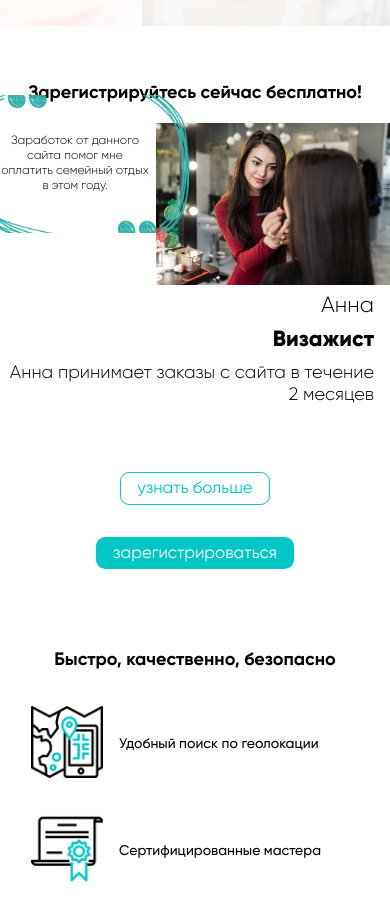
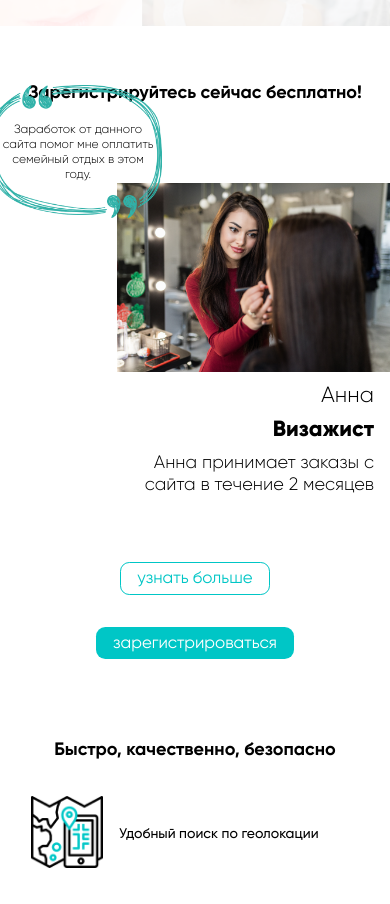
Before and after one commit to MykhailKo/beauty-links, a React (Create React App) app: page / in a window 390 px wide. Shown: the part 3020-3924 px from the top of the page. Built offline with nearby package versions, Linux system fonts and the light colour scheme; the HTML template or start-up script is replaced by a standard one.

Commit message:
finished girl2 responsive quote

```diff
--- a/src/components/Landing/MainSection/RegisterNow/RegisterNow.js
+++ b/src/components/Landing/MainSection/RegisterNow/RegisterNow.js
@@ -9,8 +9,15 @@ const RegisterNow = () => {
       <div className={styles.container}>
         <SecTitle title={"Зарегистрируйтесь сейчас бесплатно!"} />
         <div className={styles.MainCategory}>
-          <div></div>
-          <img src="/assets/img/girl2.png" alt="girl2" />
+          <div className={styles.quote}>
+            <span>
+              Заработок от данного сайта помог мне оплатить семейный отдых в
+              этом году.
+            </span>
+          </div>
+          <div className={styles.girl}>
+            <img src="/assets/img/girl2.png" alt="girl2" />
+          </div>
           <div className={styles.Description}>
             <div className={styles.name}>Анна</div>
             <div className={styles.profession}>Визажист</div>
--- a/src/components/Landing/MainSection/RegisterNow/RegisterNow.module.scss
+++ b/src/components/Landing/MainSection/RegisterNow/RegisterNow.module.scss
@@ -13,40 +13,34 @@
 }
 
 .MainCategory {
-  position: relative;
   margin-bottom: 50px;
   display: flex;
-  align-items: flex-end;
   flex-direction: column;
-  text-align: right;
-  // margin-top: 33%;
-  width: 100%;
+
+  @media (min-width: $break-xl) {
+    margin-top: 100px;
+    flex-direction: row;
+  }
+}
+
+.girl {
+  flex: 1 1 0px;
+  margin-left: auto;
+  width: 70%;
   & img {
-    width: 60%;
-    flex: 1 1 0px;
-    @media (min-width: $break-md) {
-      width: auto;
-    }
+    width: 100%;
   }
-  & div {
-    flex: 1 1 0px;
-    @media (min-width: $break-xl) {
-      text-align: left;
-    }
-  }
-  &:before {
-    content: "Заработок от данного сайта помог мне оплатить семейный отдых в этом году.";
-    position: absolute;
+}
+
+.quote {
+  flex: 1 1 0px;
+  display: flex;
+  flex-direction: column;
+  // margin: 0px 1rem;
+  & > span {
+    position: relative;
     display: block;
-    padding: 10%;
-    top: -10%;
-    width: 150px;
-    left: -10%;
-    background: url("/assets/img/hot-quote.png");
-    background-size: 100%;
     text-align: center;
-    background-repeat: no-repeat;
-    background-position: center;
     font-family: "Gilroy";
     font-style: normal;
     font-weight: 300;
@@ -54,29 +48,69 @@
     line-height: 15px;
     text-align: center;
     color: #000000;
+    @media (max-width: 400px) {
+      max-width: 40%;
+    }
+    @media (min-width: 400px) {
+      max-width: 30%;
+    }
+    @media (min-width: $break-sm) {
+      padding: 1rem;
+    }
+    @media (min-width: $break-md) {
+      max-width: 30%;
+    }
+    @media (min-width: $break-lg) {
+      font-size: 16px;
+      line-height: 20px;
+      max-width: 30%;
+      padding: 1.5rem;
+    }
     @media (min-width: $break-xl) {
-      width: 180px;
-      top: -33%;
-      left: 1%;
-      background-size: unset;
-      padding: 100px;
       font-size: 18px;
       line-height: 22px;
-      text-align: center;
+      max-width: 60%;
+      padding: 0;
+    }
+    &:before {
+      content: "";
+      position: absolute;
+      top: -65%;
+      left: -65%;
+      width: 225%;
+      height: 225%;
+      background: url("/assets/img/hot-quote.png");
+      background-size: 50%;
+      background-repeat: no-repeat;
+      background-position: center;
+      @media (min-width: $break-sm) {
+        background-size: 45%;
+      }
+      @media (min-width: $break-md) {
+        background-size: 40%;
+      }
+      @media (min-width: $break-xl) {
+        background-size: 50%;
+      }
     }
   }
   @media (min-width: $break-xl) {
-    margin-top: 100px;
-    flex-direction: row;
+    margin-right: 0.5rem;
+    align-items: flex-end;
   }
 }
 
 .Description {
   margin-left: 0px;
   margin-right: 1rem;
+  margin-top: auto;
+  flex: 1 1 0px;
+  text-align: right;
   @media (min-width: $break-xl) {
+    text-align: left;
     margin-left: 1rem;
     margin-right: 0px;
+    align-self: end;
   }
 }
 
@@ -107,6 +141,11 @@
   font-size: 18px;
   line-height: 22px;
   color: #000000;
+  max-width: 70%;
+  margin-left: auto;
+  @media (min-width: $break-xl) {
+    margin-left: 0;
+  }
 }
 
 .ButtonsCategory {
```
